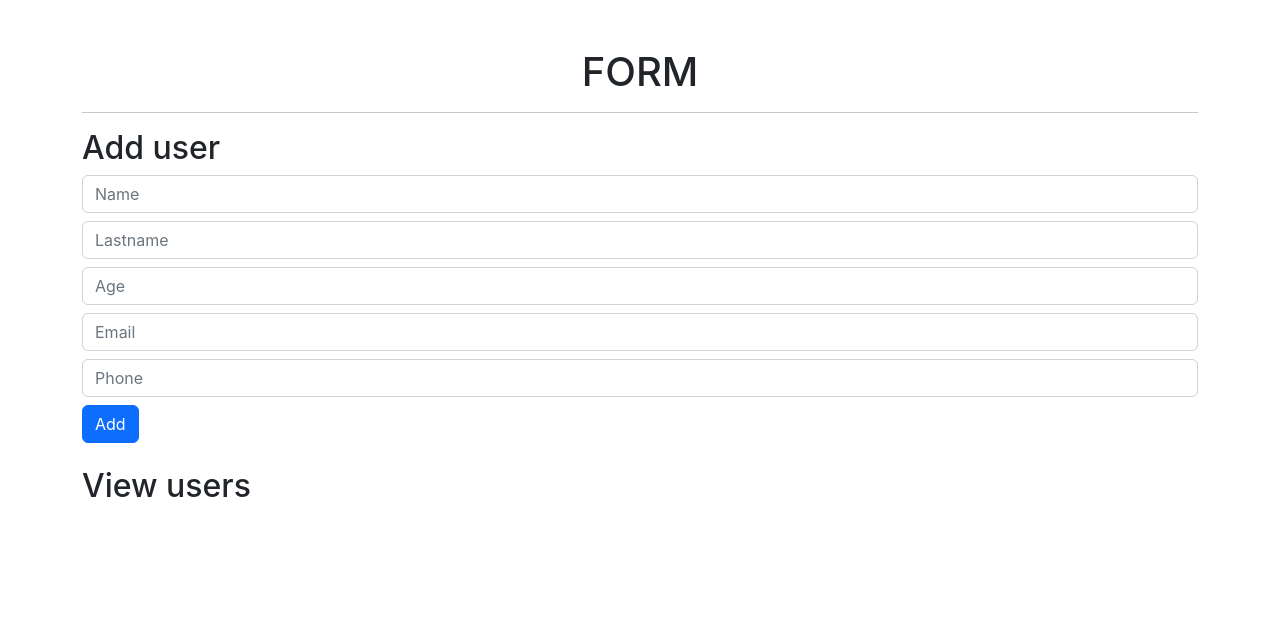
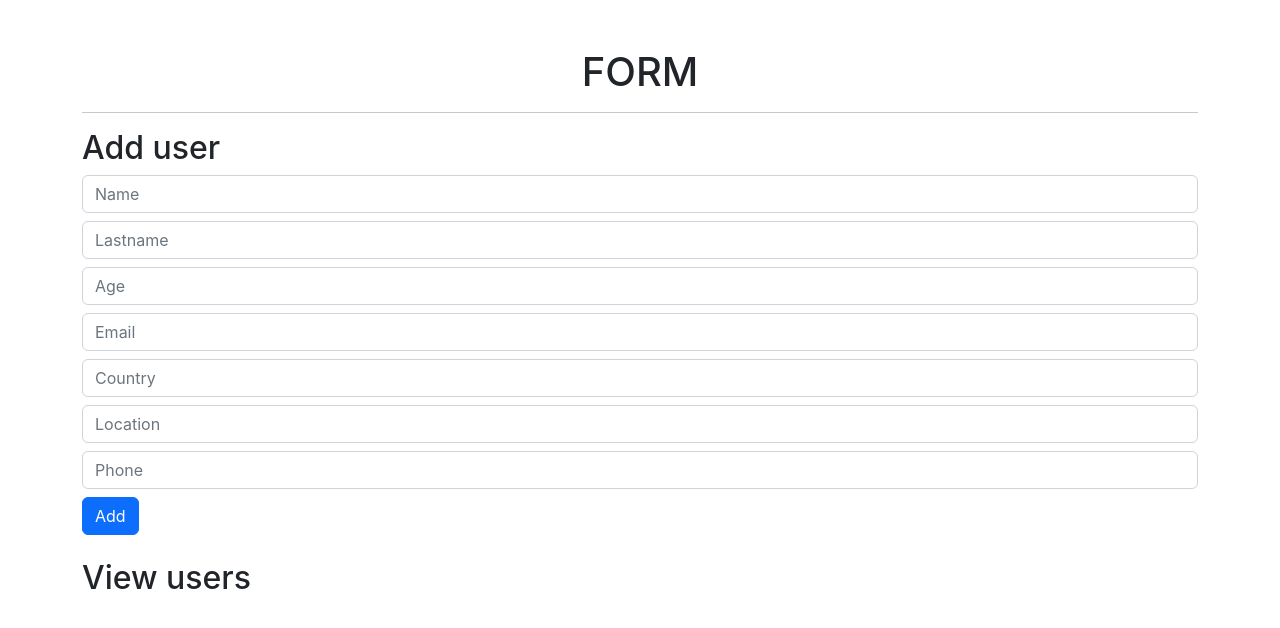
Before and after one commit to luiscorrea9/bp-form, a React (Create React App) app: page / in a window 1280 px wide. Shown: the top 628 px of the page. Built offline with nearby package versions, Linux system fonts and the light colour scheme.

Commit message:
Campos completos

```diff
--- a/src/components/formulario.jsx
+++ b/src/components/formulario.jsx
@@ -1,6 +1,6 @@
 import React, {useState} from 'react';
 import {db} from "../firebase"
-import { collection, addDoc } from 'firebase/firestore';
+import { collection, addDoc, deleteDoc, doc} from 'firebase/firestore';
 
 const Formulario = () => {
 
@@ -9,6 +9,8 @@ const Formulario = () => {
     const [age, setAge] = useState('');
     const [email, setEmail] = useState('');
     const [phone, setPhone] = useState('');
+    const [country, setCountry] = useState('');
+    const [location, setLocation] = useState('');
     const [lista, setLista] = useState([]);
 
 
@@ -20,13 +22,32 @@ const Formulario = () => {
               infoLastname: lastname,
               infoAge: age,
               infoEmail: email,
-              infoPhone: phone
+              infoPhone: phone,
+              infoCountry: country,
+              infoLocation: location
           })
 
           setLista([
             ...lista,
-            {infoName: name, infoLastname: lastname, infoAge: age, infoEmail: email, infoPhone: phone, id:data.id}
+            {infoName: name, infoLastname: lastname, infoAge: age, infoEmail: email, infoPhone: phone, infoCountry: country, infoLocation: location, id:data.id}
           ])
+          setName("");
+          setLastname("");
+          setAge("");
+          setEmail("");
+          setPhone("");
+          setCountry("");
+          setLocation("");
+
+
+        } catch(error){
+          console.log(error);
+        }
+   }
+
+   const eliminar = async id =>{
+    try{
+         await deleteDoc(doc(db, "formulario", id))
 
     } catch(error){
       console.log(error);
@@ -42,6 +63,7 @@ const Formulario = () => {
       <div className="flex-large">
         <h2>Add user</h2>
         <form onSubmit={saveList}>
+
           <input type="text"
           className='form-control mb-2'
           placeholder='Name'
@@ -70,12 +92,28 @@ const Formulario = () => {
           onChange={(e) => setEmail(e.target.value)}
           />
 
+          <input type="text"
+          className='form-control mb-2'
+          placeholder='Country'
+          value={country}
+          onChange={(e) => setPhone(e.target.value)}
+          />
+
+          <input type="text"
+          className='form-control mb-2'
+          placeholder='Location'
+          value={location}
+          onChange={(e) => setName(e.target.value)}
+          />
+
           <input type="number"
           className='form-control mb-2'
           placeholder='Phone'
           value={phone}
-          onChange={(e) => setPhone(e.target.value)}
+          onChange={(e) => setName(e.target.value)}
           />
+
+
 
 
 
@@ -89,7 +127,14 @@ const Formulario = () => {
         <h2>View users</h2>
         <ul className='list-group'>
           {
-
+              lista.map(item => (
+                <li key={item.id} className="list-group-item">
+                  <span className='lead'>{item.infoName}-{item.infoLastname}-{item.infoAge}-{item.infoEmail}-{item.infoCountry}-{item.infoLocation}-{item.infoPhone}</span>
+                  <button className='btn btn-danger btn-sm float-end mx-2'
+                  onClick={() => eliminar(item.id)}>Eliminar</button>
+                  <button className='btn btn-warning btn-sm float-end mx-2'>Editar</button>
+                </li>
+              ))
 
           }
         </ul>
```
Lines whose indentation alone changed are shown as unchanged.
